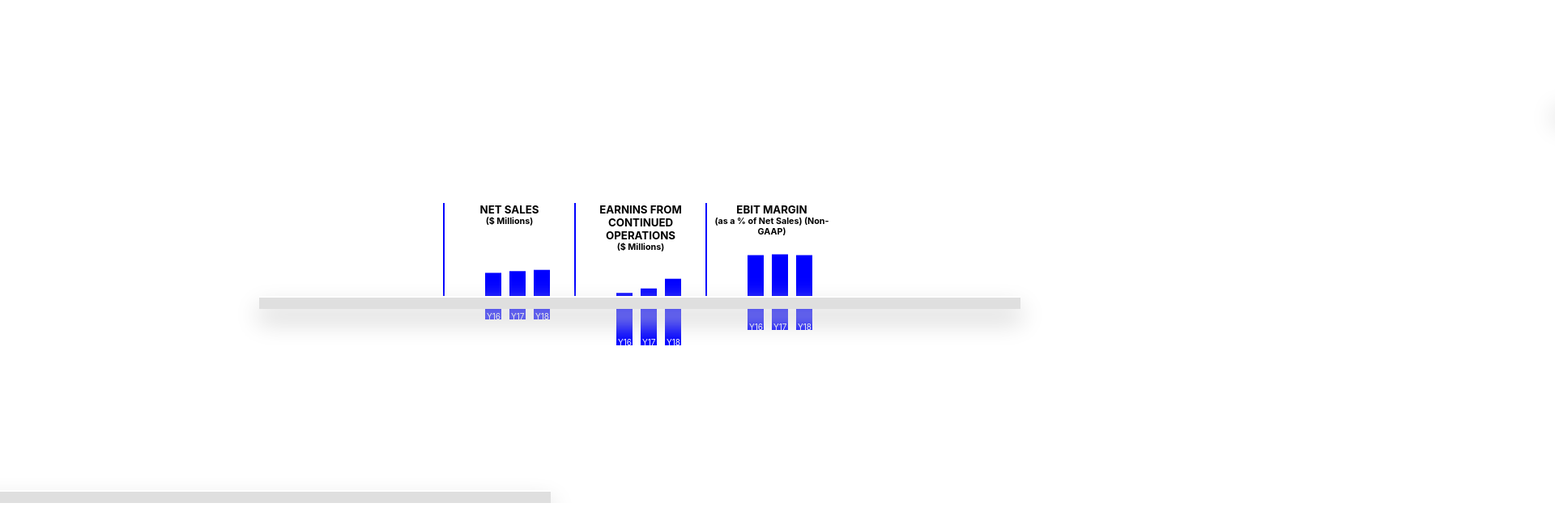
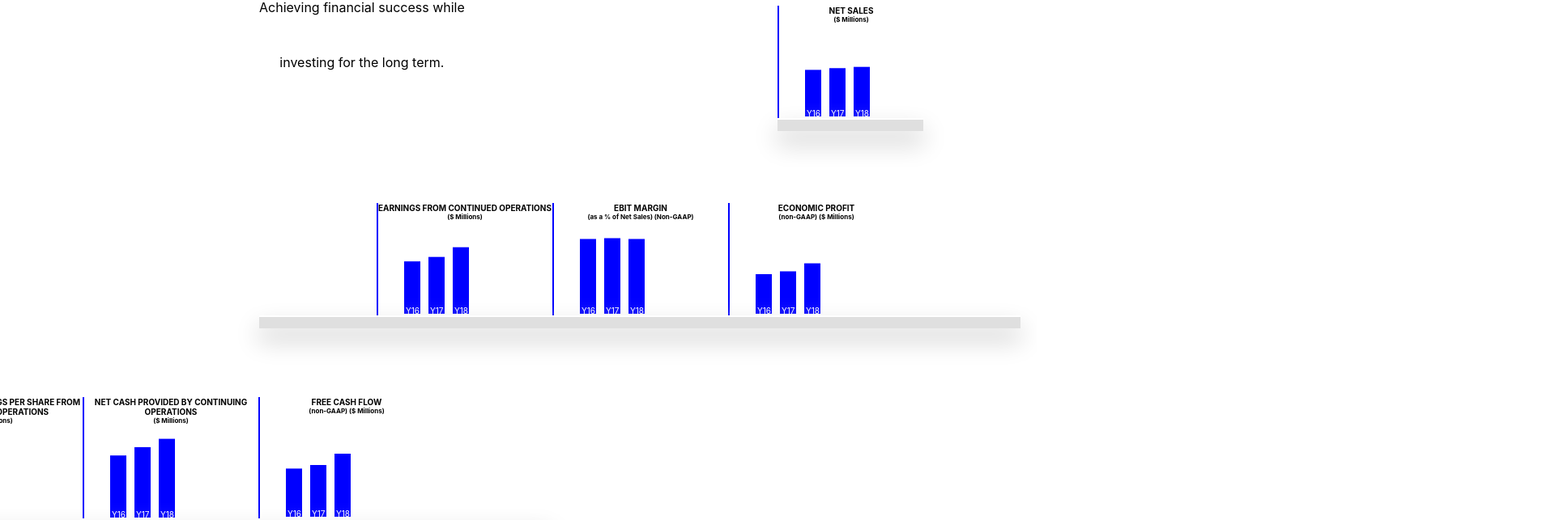
Before and after one commit to jrm8732/clorox-clone, a React (Create React App) app: page / in a window 1280 px wide. Shown: the part 391-1034 px from the top of the page at 81% size, 1920 px wide, since content can reach past the window. Before the commit the page ends 1013 px from the top, so only its background shows below. Built offline with nearby package versions, Linux system fonts and the light colour scheme.

Commit message:
static finished

```diff
--- a/src/performance/index.js
+++ b/src/performance/index.js
@@ -4,28 +4,35 @@ import Graph from './graph'
 import "./performance.css"
 class Performance extends Component {
     state={
-       group1:[{bar1:{y:'57.39', height:'57.61'}, bar2:{y:'55.27',height:'59.73'},bar3:{y:'53.7', height:'61.24'},title:'NET SALES',sub:'($ Millions)',a:'$5,761',b:'$5,973',c:'$6,124'},
-               {bar1:{y:'50.2', height:'64.8'}, bar2:{y:'44.7',height:'70.3'},bar3:{y:'32.7', height:'82.3'},title:'EARNINS FROM CONTINUED OPERATIONS',sub:'($ Millions)',a:'$648',b:'$703', c:'$823'},
-               {bar1:{y:'22.5', height:'92.5'}, bar2:{y:'21.5',height:'93.5'},bar3:{y:'22.5', height:'92.5'},title:'EBIT MARGIN',sub:'(as a % of Net Sales) (Non-GAAP)',a:'18.5%',b:'18.7%',c:'18.5%'}]
+       group1:[{bar1:{y:'57.39', height:'57.61'}, bar2:{y:'55.27',height:'59.73'},bar3:{y:'53.7', height:'61.24'},title:'NET SALES',sub:'($ Millions)',a:'$5,761',b:'$5,973',c:'$6,124'}],
+       group2:[{bar1:{y:'50.2', height:'64.8'}, bar2:{y:'44.7',height:'70.3'},bar3:{y:'32.7', height:'82.3'},title:'EARNINGS FROM CONTINUED OPERATIONS',sub:'($ Millions)',a:'$648',b:'$703', c:'$823'},
+               {bar1:{y:'22.5', height:'92.5'}, bar2:{y:'21.5',height:'93.5'},bar3:{y:'22.5', height:'92.5'},title:'EBIT MARGIN',sub:'(as a % of Net Sales) (Non-GAAP)',a:'18.5%',b:'18.7%',c:'18.5%'},
+               {bar1:{y:'66', height:'49'}, bar2:{y:'62.5',height:'52.5'},bar3:{y:'52.6', height:'62.4'},title:'ECONOMIC PROFIT',sub:'(non-GAAP) ($ Millions)',a:'$490',b:'$525',c:'$624'}],
+       group3:[{bar1:{y:'65.8', height:'49.2'}, bar2:{y:'61.5',height:'53.5'},bar3:{y:'52.4', height:'62.6'},title:'DILUTED NET EARNINGS PER SHARE FROM CONTINUING OPERATIONS',sub:'($ Millions)',a:'$4.92',b:'$5.35', c:'$6.26'},
+       {bar1:{y:'38.2', height:'76.8'}, bar2:{y:'27.9',height:'87.1'},bar3:{y:'17.6', height:'97.4'},title:'NET CASH PROVIDED BY CONTINUING OPERATIONS',sub:'($ Millions)',a:'$768',b:'$871',c:'$974'},
+       {bar1:{y:'55.4', height:'59.6'}, bar2:{y:'51',height:'64'},bar3:{y:'37', height:'78'},title:'FREE CASH FLOW',sub:'(non-GAAP) ($ Millions)',a:'$596',b:'$640',c:'$780'}]
     }
     render() {
         return (
             <div className="performance-main parent">
-                <h1>Performance</h1>
+            <div className='title'>
+            <h1>Performance</h1>
+            <p>Achieving financial success while</p>
+            <p>investing for the long term.</p>
+            </div>
+
                 <section className='performance-components child'>
                     <div className="shelf-row sr1">
-                        {/* <Graph /> */}
-                        <Shelf width="100%" top='115px' left='960px' />
+                        {this.state.group1.map(graph=><Graph graph={graph}/>)}
+                        <Shelf width="100%" top="139px"/>
                     </div>
                     <div className="shelf-row sr2">
-                        {this.state.group1.map(graph=><Graph graph={graph}/>)}
-                        <Shelf width="100%" top="115px" left="0" />
+                        {this.state.group2.map(graph=><Graph graph={graph}/>)}
+                        <Shelf width="100%" top="139px"/>
                     </div>
                     <div className="shelf-row sr3">
-                        {/* <Graph />
-                        <Graph />
-                        <Graph /> */}
-                        <Shelf width="100%" top="115px" left="0" />
+                    {this.state.group3.map(graph=><Graph graph={graph}/>)}
+                    <Shelf width="100%" top="153px"/>
                     </div>
 
                 </section>
--- a/src/performance/performance.css
+++ b/src/performance/performance.css
@@ -1,6 +1,6 @@
-.performance-main h1{
+.title{
     position:relative;
-    top: 18%;
+    top: 25%;
     left:25%;
 }
 .performance-main{
@@ -27,7 +27,7 @@
     top:316px;
     left:960px;
     width: 180px;
-    height: 115px;
+    height: 160px;
     z-index:99;
 }
 .sr2{
@@ -35,13 +35,13 @@
     top:560px;
     left:320px;
     width:940px;
-    height: 115px;
+    height: 160px;
 }
 .sr3{
     position: absolute;
     top:800px;
     right:600px;
-    height: 115px;
+    height: 160px;
     width:940px;
 }
 .shelf-col{
@@ -55,7 +55,20 @@
 }
 
 .graph-wrapper{
-    width:160px;
+    width:215px;
     border-left: solid blue 2px;
-    height:auto;
+    height:150px;
+
 }
+.graph-wrapper h5{
+    font-size:10px;
+}
+.graph-wrapper h6{
+    font-size: 8px;
+}
+.graph-wrapper svg{
+    float:left;
+}
+ .sr3 :nth-child(3) > svg{
+     margin-top: 11px;
+ }
```
